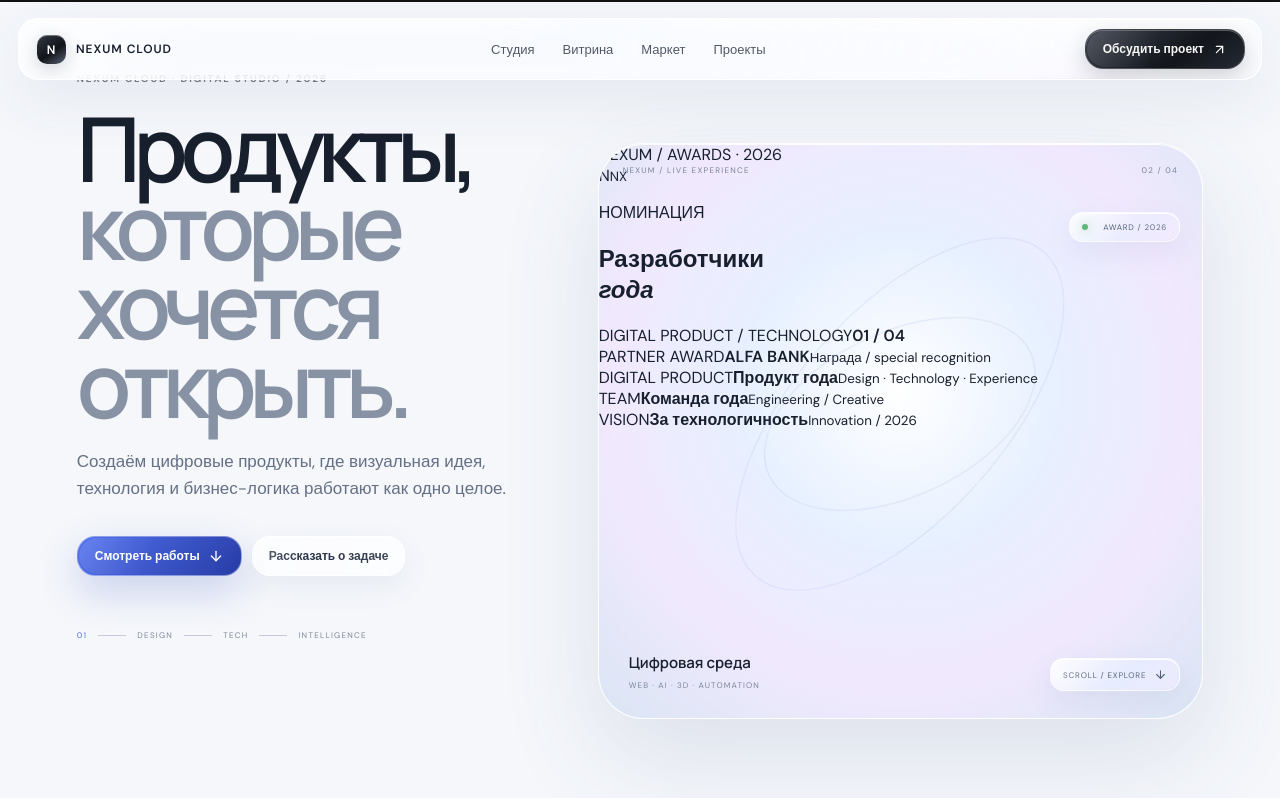
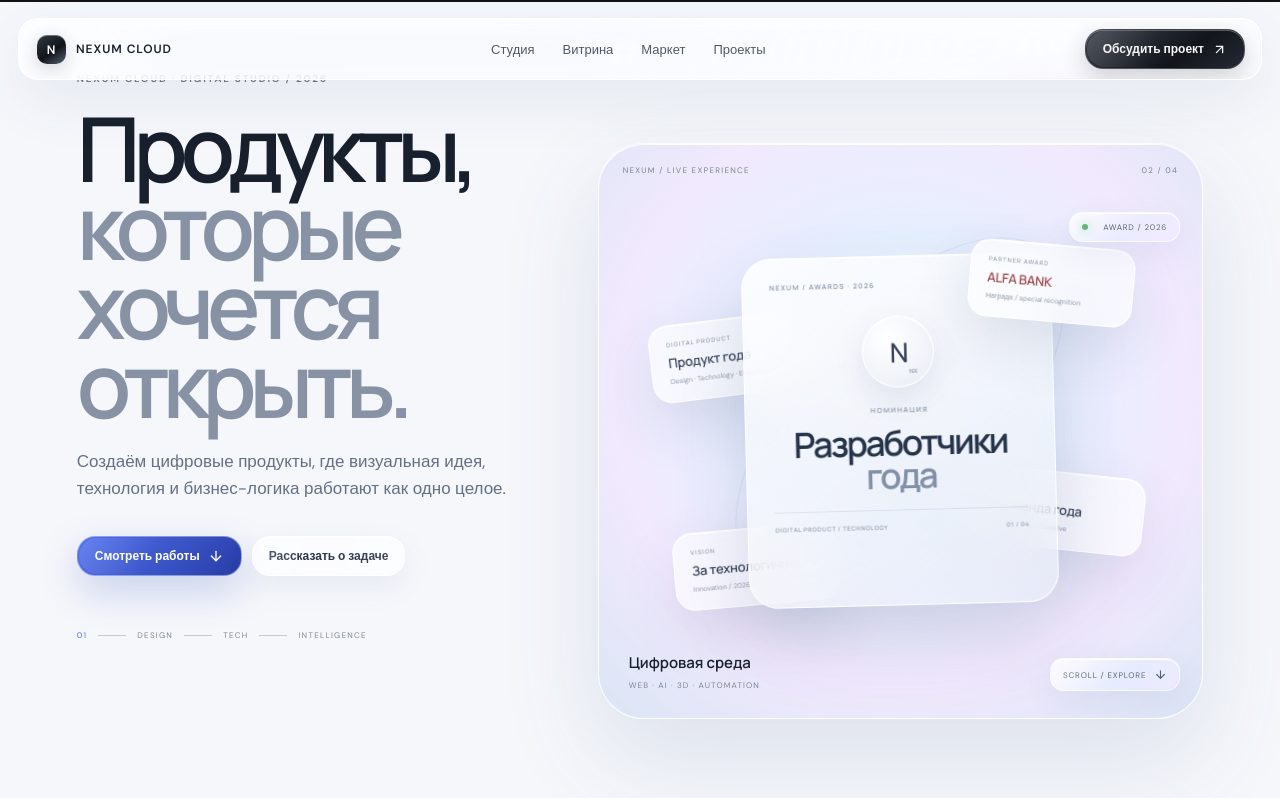
Before and after one commit to borzenkoofficial-lab/NEXUM-CLOUD, a React (Vite) app: page / in a window 1280 px wide. Shown: the top 798 px of the page. Built offline with nearby package versions, Linux system fonts and the light colour scheme.

Commit message:
style: create premium awards nomination hero composition

```diff
--- a/src/nexum-cloud-experience.css
+++ b/src/nexum-cloud-experience.css
@@ -255,3 +255,24 @@ radial-gradient(300px 220px at 84% 72%,rgba(190,125,255,.17),transparent 72%);po
 .market-configurator .config-nav .config-next{min-width:150px}
 @media(max-width:900px){.market-config-grid{grid-template-columns:1fr;gap:45px}.market-config-panel{min-height:auto}}
 @media(max-width:620px){.market-configurator{padding-left:18px;padding-right:18px}.market-config-panel>div{padding:24px}.config-options{grid-template-columns:1fr 1fr}.config-options button{min-height:112px}.config-cart-head b{font-size:15px}}
+
+/* Hero Awards nomination */
+.award-stage{position:absolute;inset:80px 70px 78px;display:grid;place-items:center;transform-style:preserve-3d}
+.award-stage-glow{position:absolute;width:330px;height:330px;border-radius:50%;background:radial-gradient(circle,rgba(119,143,211,.2),transparent 68%);filter:blur(18px);animation:awardPulse 5s ease-in-out infinite}
+.award-main{position:relative;width:310px;min-height:350px;padding:24px 27px 20px;border:1px solid rgba(255,255,255,.96);border-radius:30px;background:linear-gradient(145deg,rgba(255,255,255,.82),rgba(232,237,247,.54));box-shadow:0 30px 75px rgba(51,69,108,.18),inset 0 1px #fff;backdrop-filter:blur(26px);z-index:5;text-align:center;transform:translateZ(65px) rotate(-1.5deg);animation:awardFloat 6s ease-in-out infinite}
+.award-kicker{display:block;font:600 7px Manrope;letter-spacing:.17em;color:#8995a8;text-align:left}
+.award-emblem{width:72px;height:72px;margin:26px auto 18px;border-radius:50%;display:grid;place-items:center;background:radial-gradient(circle at 35% 30%,#fff,#e7ecf5);border:1px solid rgba(255,255,255,.98);box-shadow:0 12px 30px rgba(67,84,125,.12),inset 0 1px #fff}
+.award-emblem span{font:500 27px Manrope;letter-spacing:-.08em;color:#34425b}.award-emblem small{position:absolute;margin:39px 0 0 30px;font:600 6px Manrope;color:#8b96a7}
+.award-main>p{margin:0;font:600 7px Manrope;letter-spacing:.2em;color:#8995a8}.award-main h2{margin:12px 0 18px;font:600 35px/.93 Manrope;letter-spacing:-.065em;color:#26344a}.award-main h2 em{font-style:normal;color:#8290a6}
+.award-rule{height:1px;background:rgba(105,123,158,.15);margin:0 0 13px}.award-meta{display:flex;justify-content:space-between;align-items:center}.award-meta span,.award-meta b{font:600 6px Manrope;letter-spacing:.1em;color:#929dad}
+.award-card{position:absolute;width:165px;padding:15px 17px;border:1px solid rgba(255,255,255,.94);border-radius:20px;background:rgba(255,255,255,.62);box-shadow:0 22px 55px rgba(51,69,108,.13),inset 0 1px #fff;backdrop-filter:blur(20px);z-index:7;display:flex;flex-direction:column;gap:5px}
+.award-card span{font:600 6px Manrope;letter-spacing:.15em;color:#9aa4b4}.award-card b{font:600 13px Manrope;letter-spacing:-.02em;color:#3b485e}.award-card small{font-size:7px;color:#8e99aa;line-height:1.4}
+.award-card-alpha{right:-2px;top:20px;transform:rotate(5deg) translateZ(95px);animation:awardCardA 7s ease-in-out infinite}.award-card-alpha b{color:#a34d52}
+.award-card-product{left:-18px;top:92px;transform:rotate(-7deg) translateZ(30px);animation:awardCardB 6s ease-in-out infinite}
+.award-card-team{right:-12px;bottom:90px;transform:rotate(6deg) translateZ(35px);animation:awardCardC 6.5s ease-in-out infinite}
+.award-card-vision{left:5px;bottom:35px;transform:rotate(-5deg) translateZ(15px);animation:awardCardD 7.5s ease-in-out infinite}
+@keyframes awardPulse{0%,100%{scale:.9;opacity:.55}50%{scale:1.08;opacity:.9}}@keyframes awardFloat{0%,100%{translate:0 0}50%{translate:0 -8px}}@keyframes awardCardA{0%,100%{translate:0 0}50%{translate:5px -9px}}@keyframes awardCardB{0%,100%{translate:0 0}50%{translate:-5px 8px}}@keyframes awardCardC{0%,100%{translate:0 0}50%{translate:4px -7px}}@keyframes awardCardD{0%,100%{translate:0 0}50%{translate:-4px 7px}}
+@media(max-width:900px){.award-stage{inset:75px 35px 70px;transform:scale(.9)}}
+@media(max-width:700px){.award-stage{inset:75px 12px 68px;transform:scale(.75)}.award-card{width:145px}.award-main{width:290px}}
+@media(max-width:480px){.award-stage{transform:scale(.64)}}
+@media(prefers-reduced-motion:reduce){.award-stage-glow,.award-main,.award-card{animation:none!important}}
```
